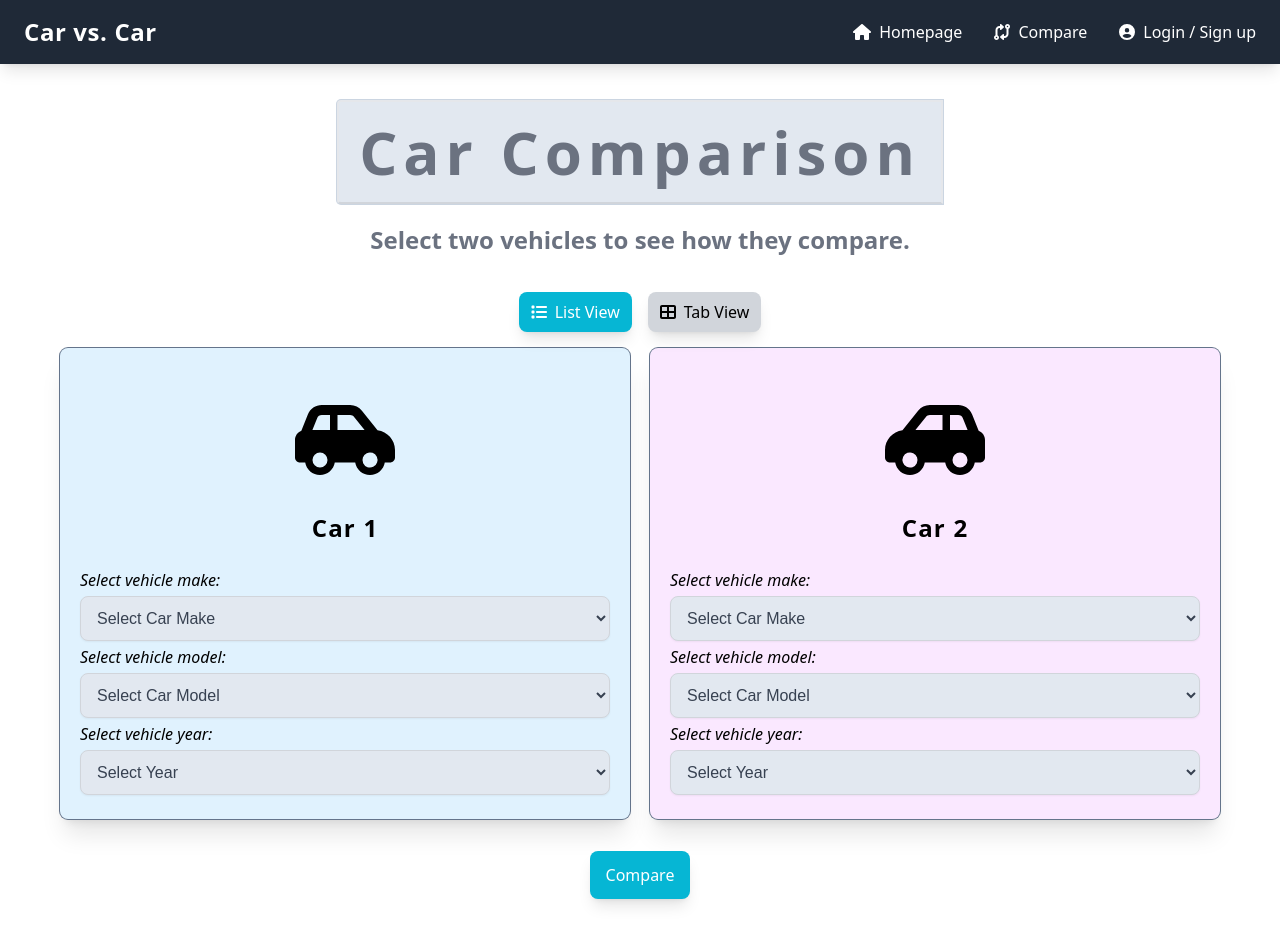
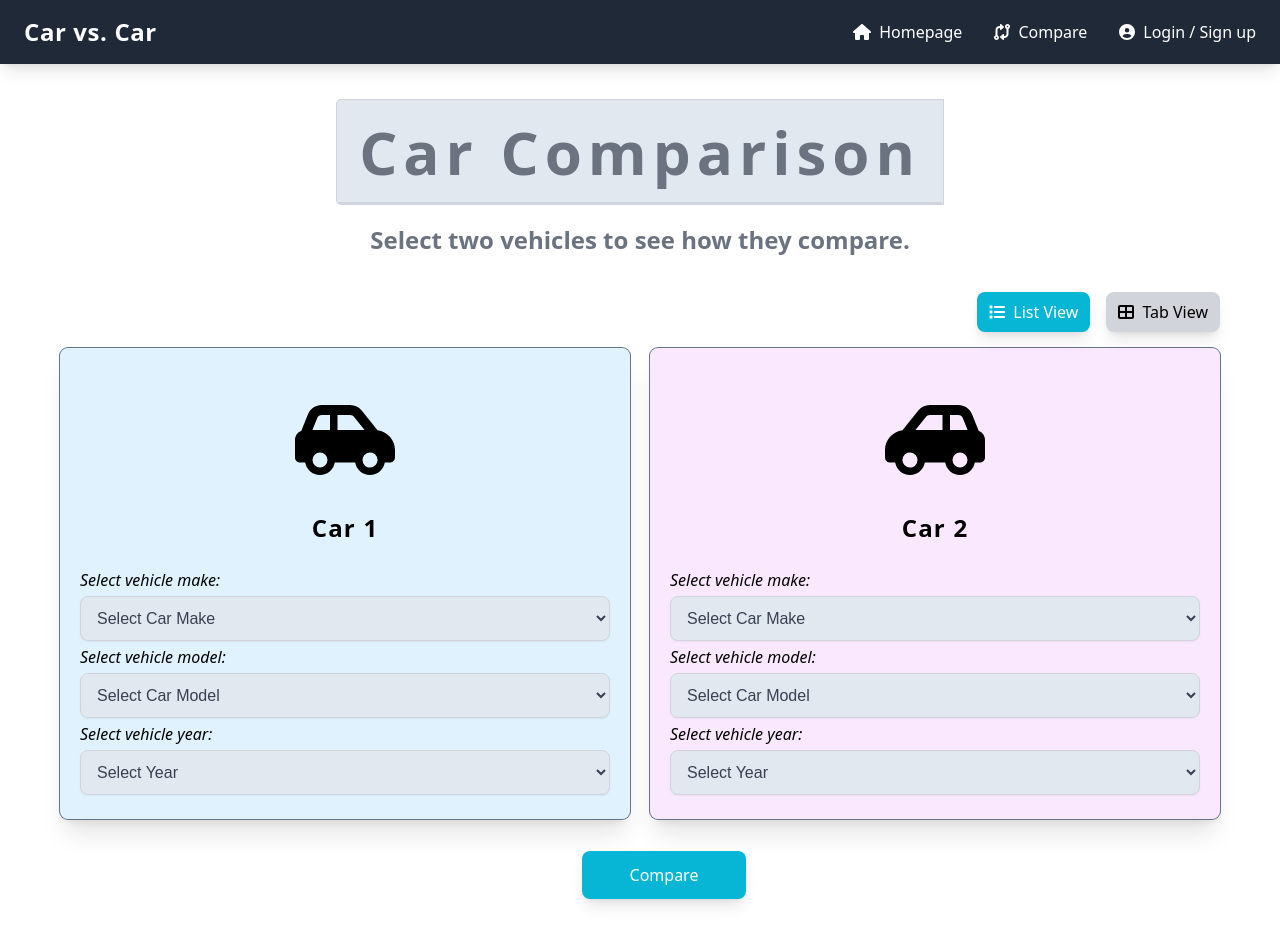
Before and after one commit to alramirez729/CarVsCar, a React (Create React App) app in the folder frontend/: page /compare in a window 1280 px wide. Shown: the top 952 px of the page. Built offline with nearby package versions, Linux system fonts and the light colour scheme.

Commit message:
Styled Compare Buttons - Gap is centered - buttons Styled - List View and Tab View buttons right-aligned

```diff
--- a/frontend/src/index.css
+++ b/frontend/src/index.css
@@ -20,6 +20,11 @@ body {
 
 .general-button-styling{
     @apply mt-8 bg-cyan-500 text-white font-sans py-3 px-4 rounded-lg hover:bg-cyan-400 transition duration-300 ease-in-out transform hover:scale-105 shadow-lg;
+}
+
+.compare-page-buttons{
+    @apply mt-8 bg-cyan-500 text-white font-sans py-3 px-12 rounded-lg hover:bg-cyan-400 transition duration-300 ease-in-out transform hover:scale-105 shadow-lg;
+
 }
 
 .box_with_shadow{
--- a/frontend/src/pages/compare.js
+++ b/frontend/src/pages/compare.js
@@ -752,7 +752,7 @@ const fetchSuggestions = async (type, make = '', model = '', carNumber) => {
       <h1 className="heading tracking-widest ring-1 ring-slate-300 bg-slate-200 rounded-l h-30 w-30 border-b-gray-300 border-2 p-5">Car Comparison</h1>
 
       <h1 className="subheading">Select two vehicles to see how they compare.</h1>
-      <div className="flex flex-row space-x-4 my-4 text-left">
+      <div className=" w-full flex flex-row space-x-4 my-4 justify-end">
         <button
         className={`inline-flex items-center space-x-2 text-blue font-sans py-2 px-3 rounded-lg transition duration-300 ease-in-out transform hover:scale-105 shadow-lg ${viewMode === 'list' ? 'bg-cyan-500 text-white' : 'bg-gray-300 text-black'}`}
         onClick={() => setViewMode('list')}
@@ -948,12 +948,12 @@ const fetchSuggestions = async (type, make = '', model = '', carNumber) => {
         </div>
       </div>
 
-      <div className="flex flex-row gap-5 my-0 justify-center">
-        <button onClick={handleCompare} className="general-button-styling">
+      <div className="flex flex-row gap-5 my-0 justify-center space-x-2 -mr-12">
+        <button onClick={handleCompare} className="compare-page-buttons">
           Compare
         </button>
         {isLoggedIn && (
-        <button className="general-button-styling" onClick={handleAISuggestion}>
+        <button className="compare-page-buttons" onClick={handleAISuggestion}>
           🪄 AI suggestion
         </button>
       )}
```
